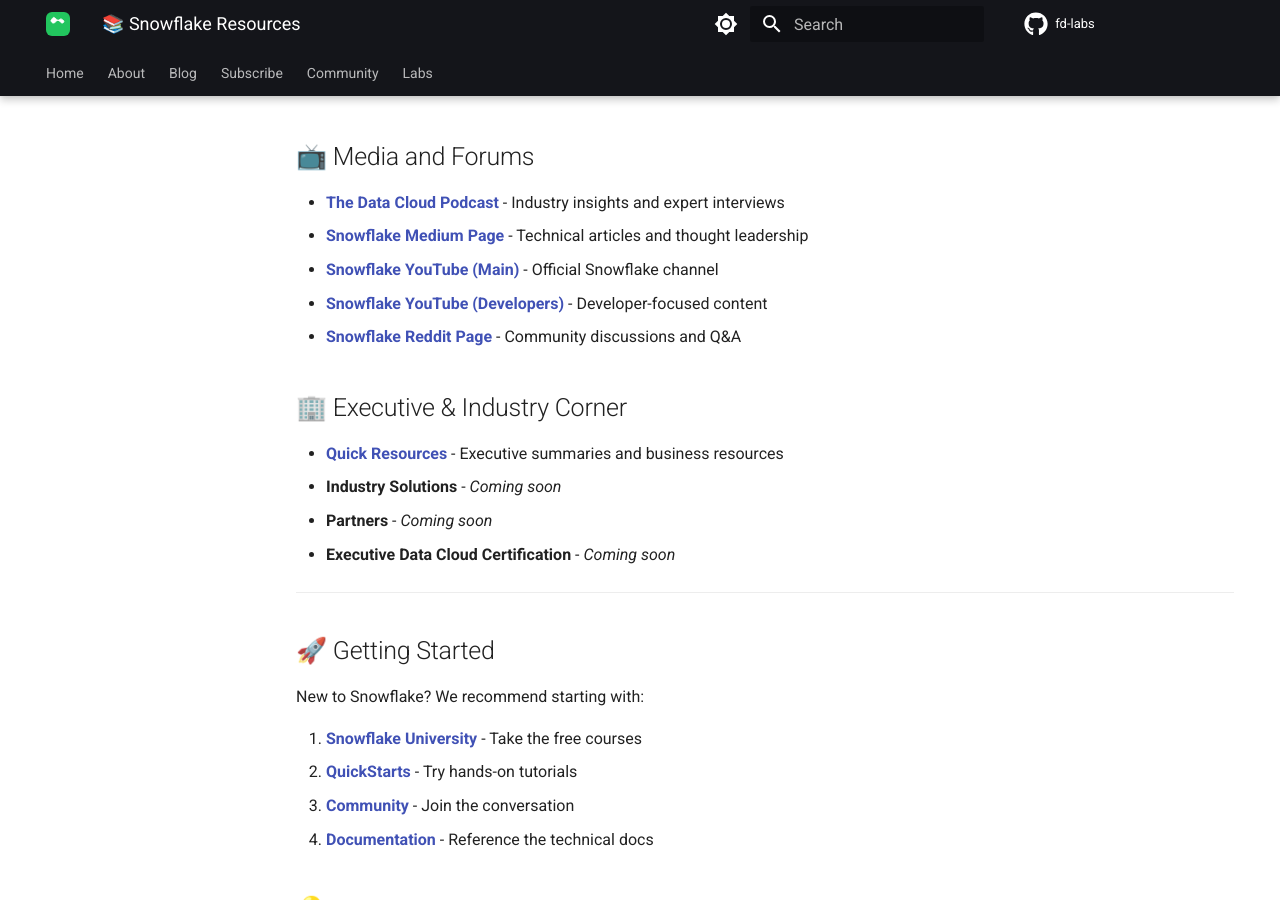
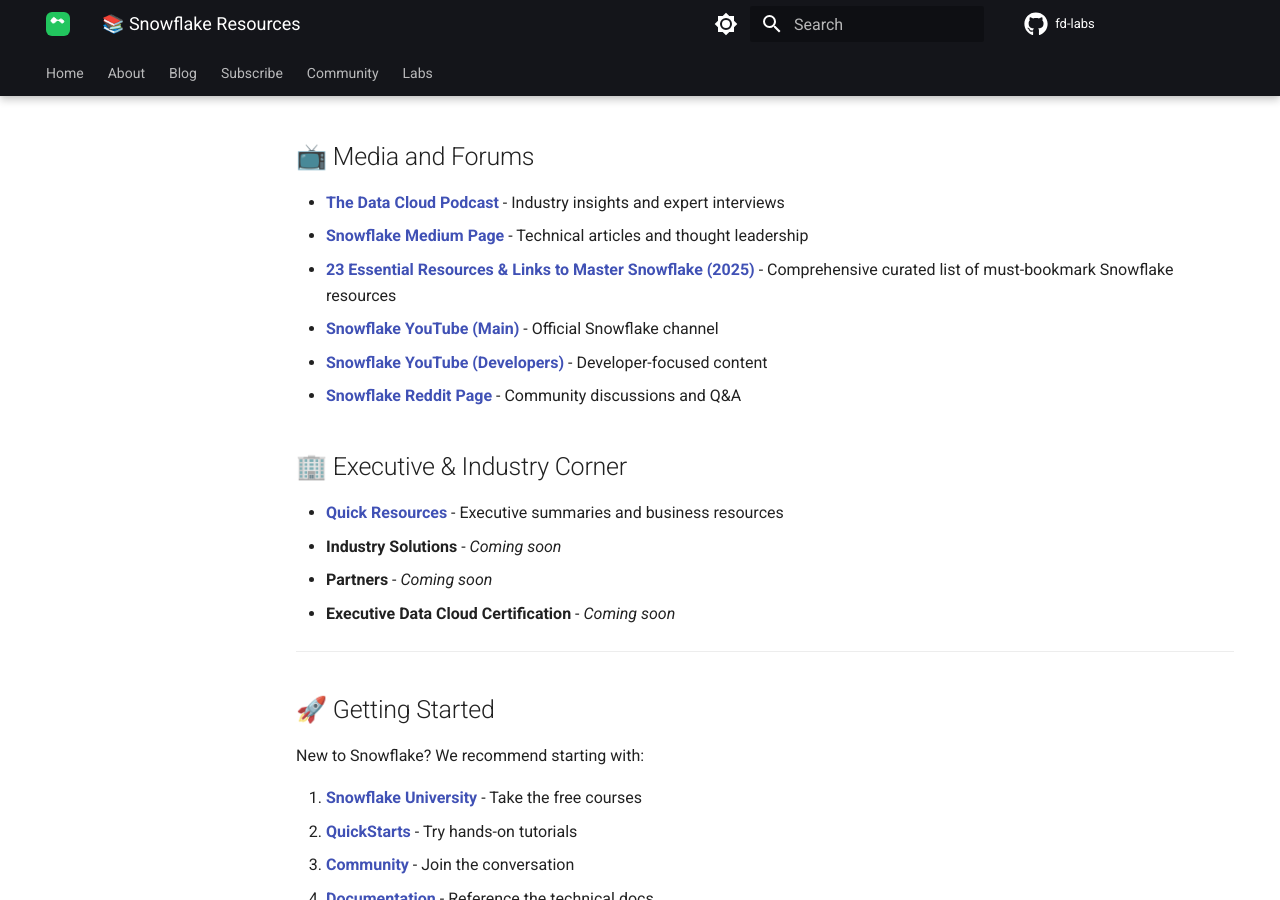
Before and after one commit to frulouis/fd-docs, an MkDocs documentation site: the page built from docs/labs/snowflake/resources.md, in a window 1280 px wide and 900 px high, scrolled down 1666 px. Built offline with MkDocs 1.6.1 and Material for MkDocs 9.7.7, drawn with Linux system fonts in a browser that asks for light colours; comment, search, counter and statistics services are not loaded.

Commit message:
Add Medium article to Snowflake Resources page
- Added '23 Essential Resources & Links to Master Snowflake (2025)' article
- Positioned in Media and Forums section for easy discovery
- Provides comprehensive curated list of must-bookmark Snowflake resources
- Enhances the resources page with additional valuable content

```diff
--- a/docs/labs/snowflake/resources.md
+++ b/docs/labs/snowflake/resources.md
@@ -55,6 +55,7 @@ A comprehensive collection of official Snowflake resources, community links, doc
 
 - **[The Data Cloud Podcast](https://www.snowflake.com/thedatacloudpodcast/)** - Industry insights and expert interviews
 - **[Snowflake Medium Page](https://medium.com/snowflake)** - Technical articles and thought leadership
+- **[23 Essential Resources & Links to Master Snowflake (2025)](https://medium.com/demohub-tutorials/23-must-bookmark-links-to-master-snowflake-ai-data-cloud-3001e44763a0)** - Comprehensive curated list of must-bookmark Snowflake resources
 - **[Snowflake YouTube (Main)](https://www.youtube.com/@SnowflakeInc)** - Official Snowflake channel
 - **[Snowflake YouTube (Developers)](https://www.youtube.com/@snowflakedevelopers)** - Developer-focused content
 - **[Snowflake Reddit Page](https://www.reddit.com/r/Snowflake/)** - Community discussions and Q&A
```
